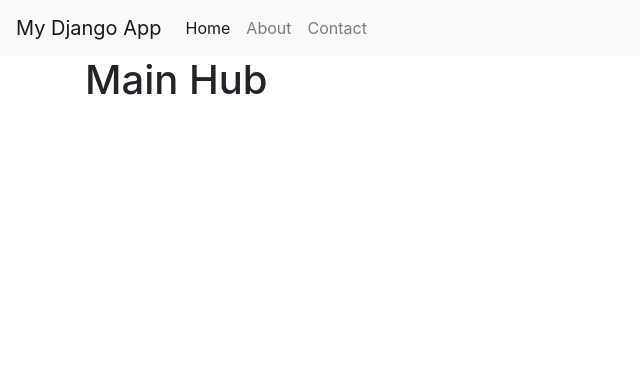
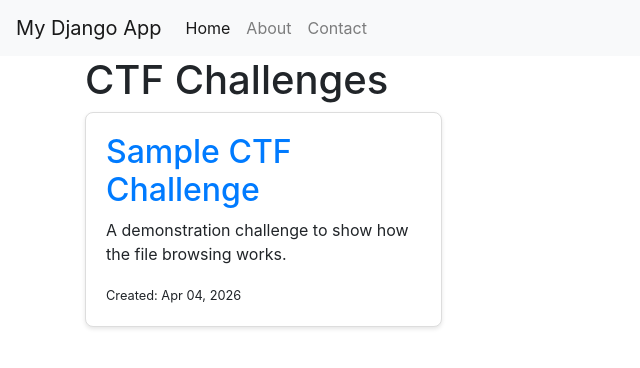
Before and after one commit to Verminii/CTF-Local-Platform, a Django app: page /mainhub/ in a window 1280 px wide. Shown: the top 368 px of the page, without its empty margins (0-640 px from the left). Run offline with Django 4.2, Linux system fonts and the light colour scheme; a user stored in the database is signed in; data comes from the database, SQL or seed files in the repository; both versions use the stored data as it was after the commit; some libraries are stand-ins or nearby versions.

Commit message:
Main Hub

```diff
--- a/backend/CtfPlatformLocal/CtfPlatformLocal/settings.py
+++ b/backend/CtfPlatformLocal/CtfPlatformLocal/settings.py
@@ -118,6 +118,10 @@ USE_TZ = True
 
 STATIC_URL = 'static/'
 
+# Media files (user uploaded files)
+MEDIA_URL = '/media/'
+MEDIA_ROOT = BASE_DIR / 'storage'
+
 # Default primary key field type
 # https://docs.djangoproject.com/en/4.2/ref/settings/#default-auto-field
 
--- a/backend/CtfPlatformLocal/CtfPlatformLocal/urls.py
+++ b/backend/CtfPlatformLocal/CtfPlatformLocal/urls.py
@@ -16,8 +16,14 @@ Including another URLconf
 """
 from django.contrib import admin
 from django.urls import include, path
+from django.conf import settings
+from django.conf.urls.static import static
 
 urlpatterns = [
     path('admin/', admin.site.urls),
     path('', include('app.urls')),
 ]
+
+# Serve media files during development
+if settings.DEBUG:
+    urlpatterns += static(settings.MEDIA_URL, document_root=settings.MEDIA_ROOT)
--- a/backend/CtfPlatformLocal/app/models.py
+++ b/backend/CtfPlatformLocal/app/models.py
@@ -5,3 +5,15 @@ from django.db import models
 class ToDoItem(models.Model):
     title = models.CharField(max_length=200)
     completed = models.BooleanField(default=False)
+
+class Challenge(models.Model):
+    title = models.CharField(max_length=200)
+    description = models.TextField(blank=True)
+    folder_name = models.CharField(max_length=100, unique=True)  # Name of the folder in storage/
+    created_at = models.DateTimeField(auto_now_add=True)
+
+    def __str__(self):
+        return self.title
+
+    class Meta:
+        ordering = ['-created_at']
--- a/backend/CtfPlatformLocal/app/templates/mainhub.html
+++ b/backend/CtfPlatformLocal/app/templates/mainhub.html
@@ -4,6 +4,47 @@
 
 {% block content %}
 
-<h1>Main Hub</h1>
+<h1>CTF Challenges</h1>
+
+<div class="challenges-list">
+    {% for challenge in challenges %}
+        <div class="challenge-card">
+            <h2><a href="{% url 'challenge_detail' challenge.folder_name %}">{{ challenge.title }}</a></h2>
+            <p>{{ challenge.description|truncatechars:100 }}</p>
+            <small>Created: {{ challenge.created_at|date:"M d, Y" }}</small>
+        </div>
+    {% empty %}
+        <p>No challenges available yet. Add some challenge folders to the storage directory and create Challenge objects in the admin.</p>
+    {% endfor %}
+</div>
+
+<style>
+.challenges-list {
+    display: grid;
+    gap: 20px;
+    grid-template-columns: repeat(auto-fill, minmax(300px, 1fr));
+}
+
+.challenge-card {
+    border: 1px solid #ddd;
+    border-radius: 8px;
+    padding: 20px;
+    background: white;
+    box-shadow: 0 2px 4px rgba(0,0,0,0.1);
+}
+
+.challenge-card h2 {
+    margin-top: 0;
+}
+
+.challenge-card h2 a {
+    text-decoration: none;
+    color: #007bff;
+}
+
+.challenge-card h2 a:hover {
+    text-decoration: underline;
+}
+</style>
 
 {% endblock %}
--- a/backend/CtfPlatformLocal/app/urls.py
+++ b/backend/CtfPlatformLocal/app/urls.py
@@ -7,4 +7,6 @@ urlpatterns = [
     path('login', views.login, name='login'),
     path('register', views.register, name='register'),
     path('mainhub/', views.mainhub, name='mainhub'),
+    path('challenge/<str:folder_name>/', views.challenge_detail, name='challenge_detail'),
+    path('challenge/<str:folder_name>/download/<path:file_path>/', views.download_file, name='download_file'),
 ]
--- a/backend/CtfPlatformLocal/app/views.py
+++ b/backend/CtfPlatformLocal/app/views.py
@@ -1,9 +1,13 @@
 from django.http import JsonResponse
 from django.shortcuts import render, HttpResponse
-from .models import ToDoItem
+from .models import ToDoItem, Challenge
 from django.contrib.auth import authenticate, login as auth_login
 from django.contrib.auth.decorators import login_required
 from django.contrib.auth.models import User
+import os
+from django.conf import settings
+from django.http import Http404, FileResponse
+from pathlib import Path
 
 def home(request):
     return render(request, 'homePage.html')
@@ -39,7 +43,96 @@ def register(request):
 
 @login_required
 def mainhub(request):
-    return render(request, 'mainhub.html')
+    # Auto-scan storage/ for new challenges and add to DB
+    from pathlib import Path
+    from django.conf import settings
+
+    storage_path = Path(settings.MEDIA_ROOT)
+    existing_folders = set(Challenge.objects.values_list('folder_name', flat=True))
+
+    for folder_path in storage_path.iterdir():
+        if folder_path.is_dir():
+            folder_name = folder_path.name
+            if folder_name not in existing_folders:
+                # Create challenge automatically
+                title = folder_name.replace('_', ' ').title()
+                Challenge.objects.create(
+                    title=title,
+                    description=f"Auto-detected challenge: {folder_name}",
+                    folder_name=folder_name
+                )
+
+    challenges = Challenge.objects.all()
+    return render(request, 'mainhub.html', {'challenges': challenges})
+
+@login_required
+def challenge_detail(request, folder_name):
+    try:
+        challenge = Challenge.objects.get(folder_name=folder_name)
+    except Challenge.DoesNotExist:
+        raise Http404("Challenge not found")
+
+    challenge_path = Path(settings.MEDIA_ROOT) / folder_name
+
+    if not challenge_path.exists():
+        raise Http404("Challenge folder not found")
+
+    # Get all files in the challenge folder
+    files = []
+    text_files = []
+
+    for file_path in challenge_path.rglob('*'):
+        if file_path.is_file():
+            relative_path = file_path.relative_to(challenge_path)
+            files.append({
+                'name': file_path.name,
+                'path': str(relative_path),
+                'size': file_path.stat().st_size,
+                'is_text': file_path.suffix.lower() in ['.txt', '.md', '.py', '.js', '.html', '.css', '.json']
+            })
+
+            # Read text files
+            if file_path.suffix.lower() in ['.txt', '.md']:
+                try:
+                    with open(file_path, 'r', encoding='utf-8') as f:
+                        content = f.read()
+                    text_files.append({
+                        'name': file_path.name,
+                        'path': str(relative_path),
+                        'content': content
+                    })
+                except UnicodeDecodeError:
+                    # If file can't be decoded as text, treat as binary
+                    pass
+
+    return render(request, 'challenge_detail.html', {
+        'challenge': challenge,
+        'files': files,
+        'text_files': text_files
+    })
+
+@login_required
+def download_file(request, folder_name, file_path):
+    try:
+        challenge = Challenge.objects.get(folder_name=folder_name)
+    except Challenge.DoesNotExist:
+        raise Http404("Challenge not found")
+
+    full_path = Path(settings.MEDIA_ROOT) / folder_name / file_path
+
+    if not full_path.exists() or not full_path.is_file():
+        raise Http404("File not found")
+
+    # Security check: ensure the file is within the challenge folder
+    try:
+        full_path.relative_to(Path(settings.MEDIA_ROOT) / folder_name)
+    except ValueError:
+        raise Http404("Access denied")
+
+    try:
+        return FileResponse(open(full_path, 'rb'), as_attachment=True, filename=full_path.name)
+    except FileNotFoundError:
+        raise Http404("File not found")
 
 def todos(request):
     items = ToDoItem.objects.all()
```
Also changed, not shown: backend/CtfPlatformLocal/app/templates/challenge_detail.html (added, +136 -0 lines), backend/CtfPlatformLocal/app/migrations/0002_challenge.py (added), backend/CtfPlatformLocal/db.sqlite3, backend/CtfPlatformLocal/storage/sample_challenge/README.txt (added), backend/CtfPlatformLocal/storage/sample_challenge/flag.txt (added), backend/CtfPlatformLocal/storage/sample_challenge/script.py (added), 1 other file.
